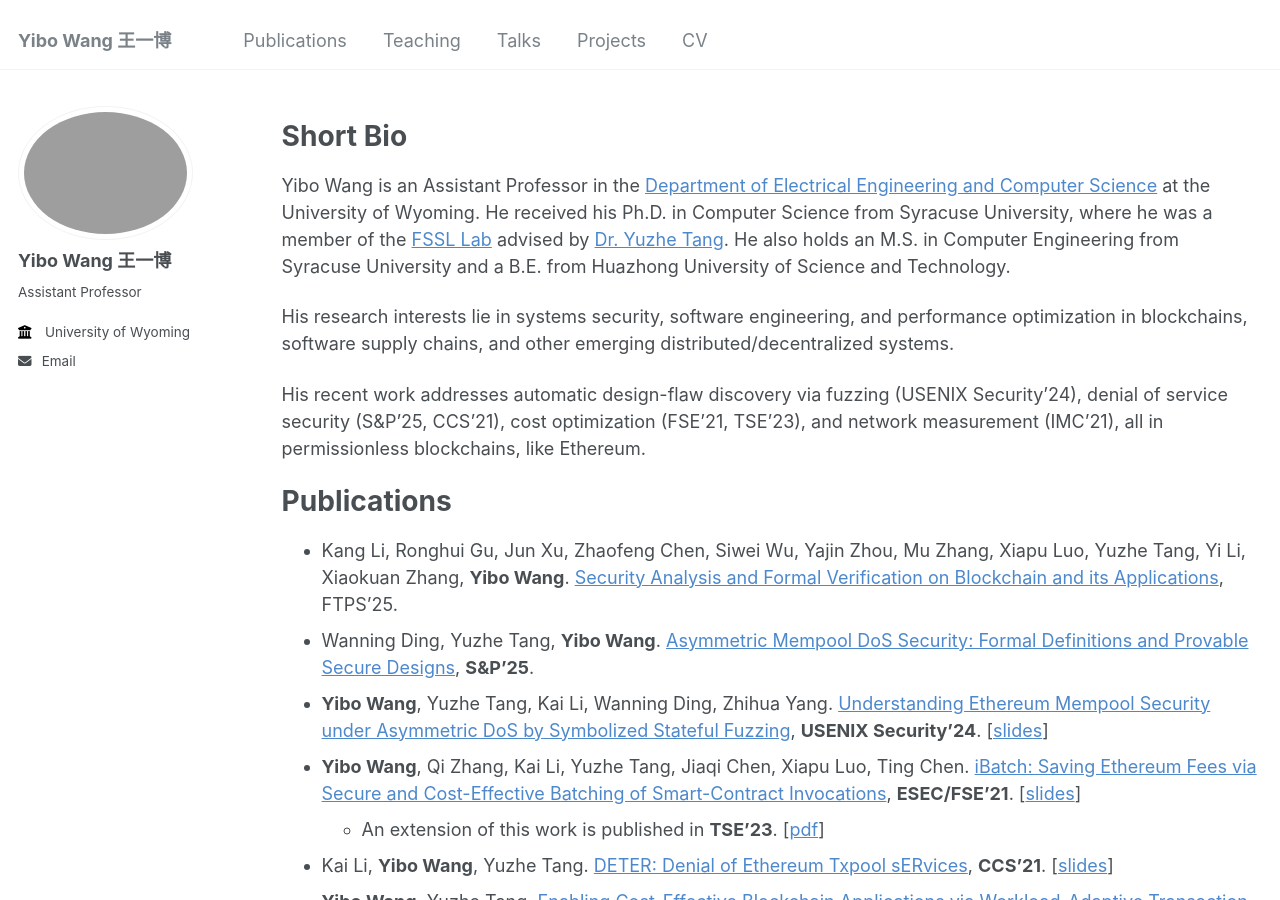
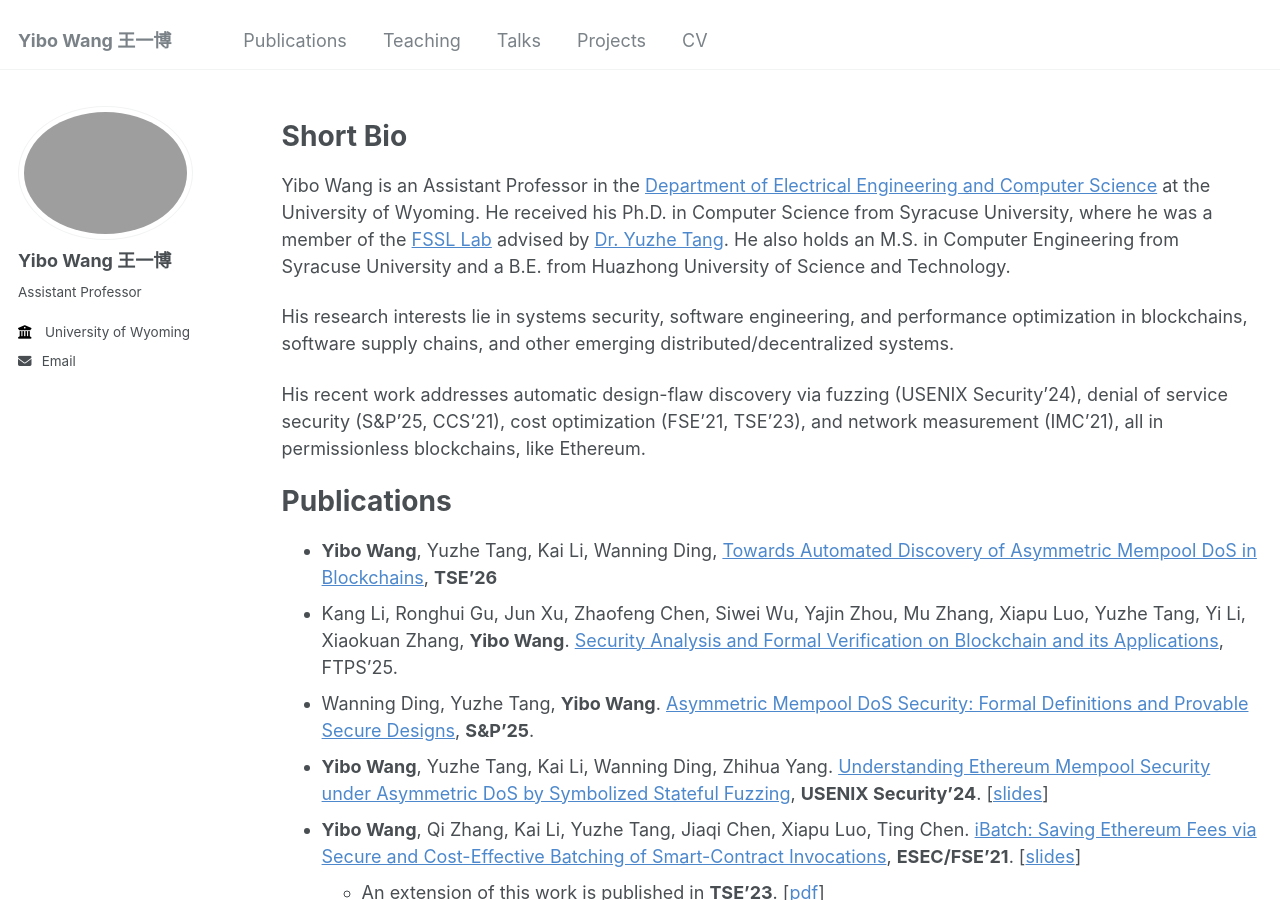
Before and after one commit to wangyibo0308/wangyibo0308.github.io, a Jekyll site: the page built from _pages/about.md, in a window 1280 px wide and 900 px high. Built offline with Jekyll 4.4.1, drawn with Linux system fonts in a browser that asks for light colours.

Commit message:
Update about.md

```diff
--- a/_pages/about.md
+++ b/_pages/about.md
@@ -19,6 +19,7 @@ His recent work addresses automatic design-flaw discovery via fuzzing (USENIX Se
 
 Publications
 ======
+- **Yibo Wang**, Yuzhe Tang, Kai Li, Wanning Ding, [Towards Automated Discovery of Asymmetric Mempool DoS in Blockchains](https://ieeexplore.ieee.org/document/11543216), **TSE'26**
 - Kang Li, Ronghui Gu, Jun Xu, Zhaofeng Chen, Siwei Wu, Yajin Zhou, Mu Zhang, Xiapu Luo, Yuzhe Tang, Yi Li, Xiaokuan Zhang, **Yibo Wang**. [Security Analysis and Formal Verification on Blockchain and its Applications](https://www.nowpublishers.com/article/Details/SEC-044), FTPS'25.
 - Wanning Ding, Yuzhe Tang, **Yibo Wang**. [Asymmetric Mempool DoS Security: Formal Definitions and Provable Secure Designs](https://www.computer.org/csdl/proceedings-article/sp/2025/223600a061/21B7R6HnWWk),  **S&P'25**.
 - **Yibo Wang**, Yuzhe Tang, Kai Li, Wanning Ding, Zhihua Yang. [Understanding Ethereum Mempool Security under Asymmetric DoS by Symbolized Stateful Fuzzing](https://www.usenix.org/system/files/usenixsecurity24-wang-yibo.pdf), **USENIX Security'24**. [[slides](https://www.usenix.org/system/files/usenixsecurity24_slides-wang-yibo.pdf)]
```
